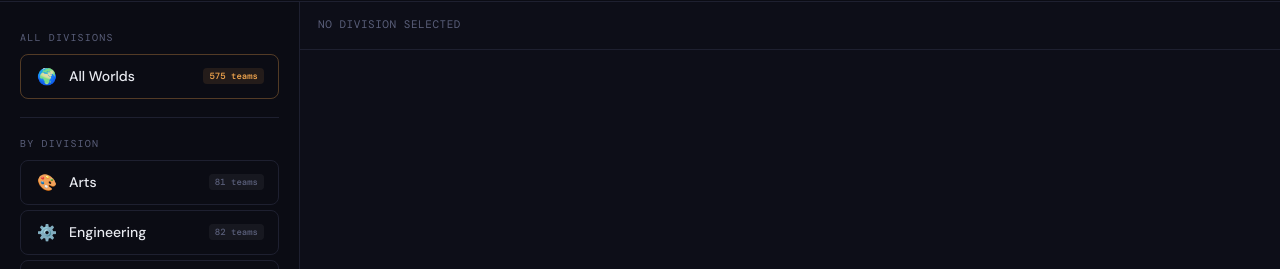
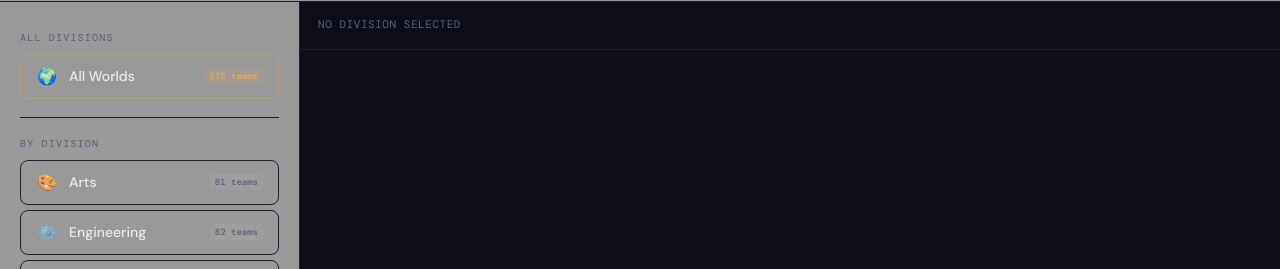
Before and after one commit to KayanShah/Vex-Skills-Ranking, a plain HTML site: page public/index.html in a window 1280 px wide. Shown: the part 101-370 px from the top of the page. Drawn offline with nearby package versions, Linux system fonts and the light colour scheme.

```diff
--- a/public/index.html
+++ b/public/index.html
@@ -12,7 +12,7 @@
 /* ── Reset & Variables ─────────────────────────────────────────────────────── */
 *,*::before,*::after { box-sizing: border-box; margin: 0; padding: 0; }
 :root {
-  --bg:        #0b0c14;
+  --bg:        #999999;
   --surface:   #13141f;
   --border:    #1e2030;
   --accent:    #e94560;
```
Also changed, not shown: 8 other files.
